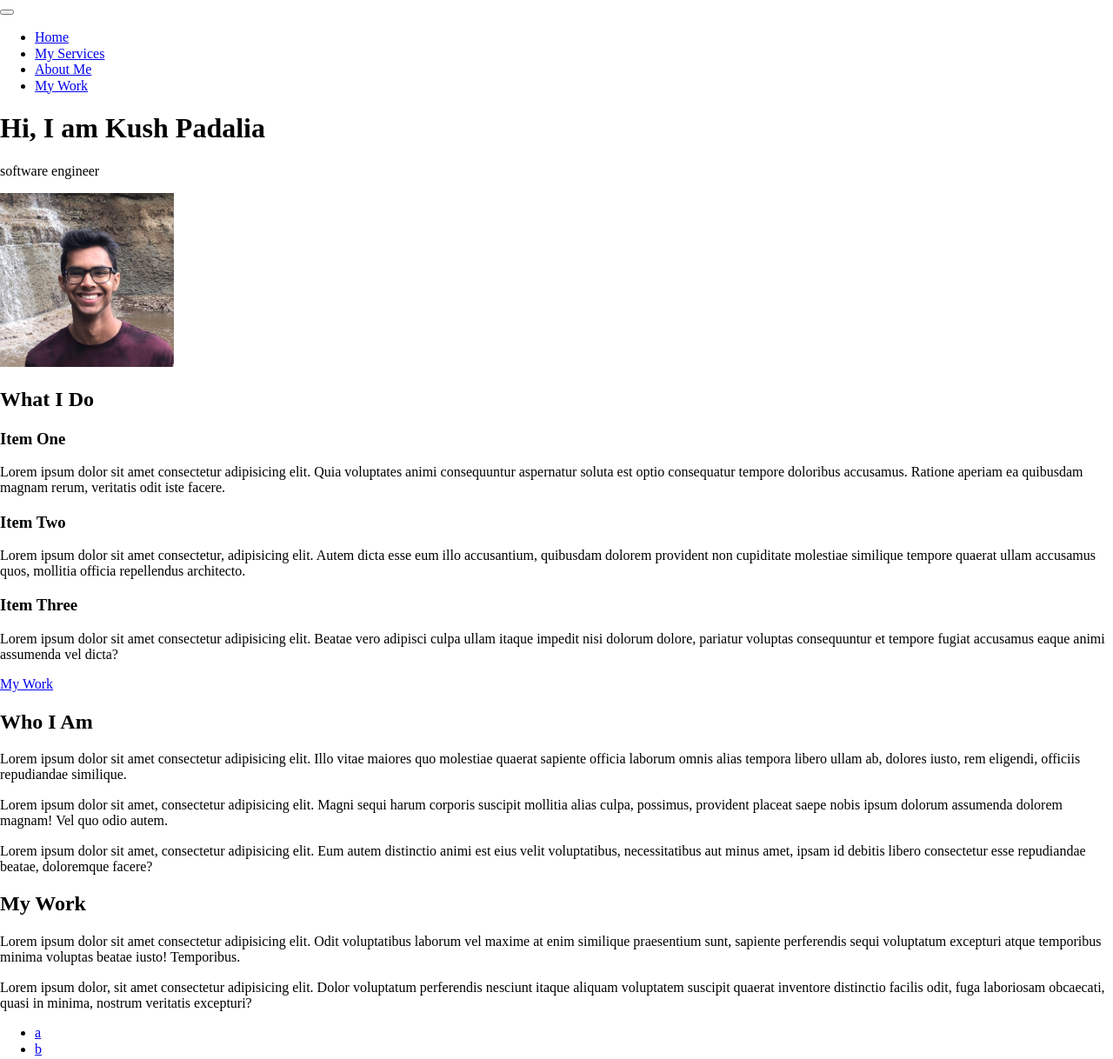
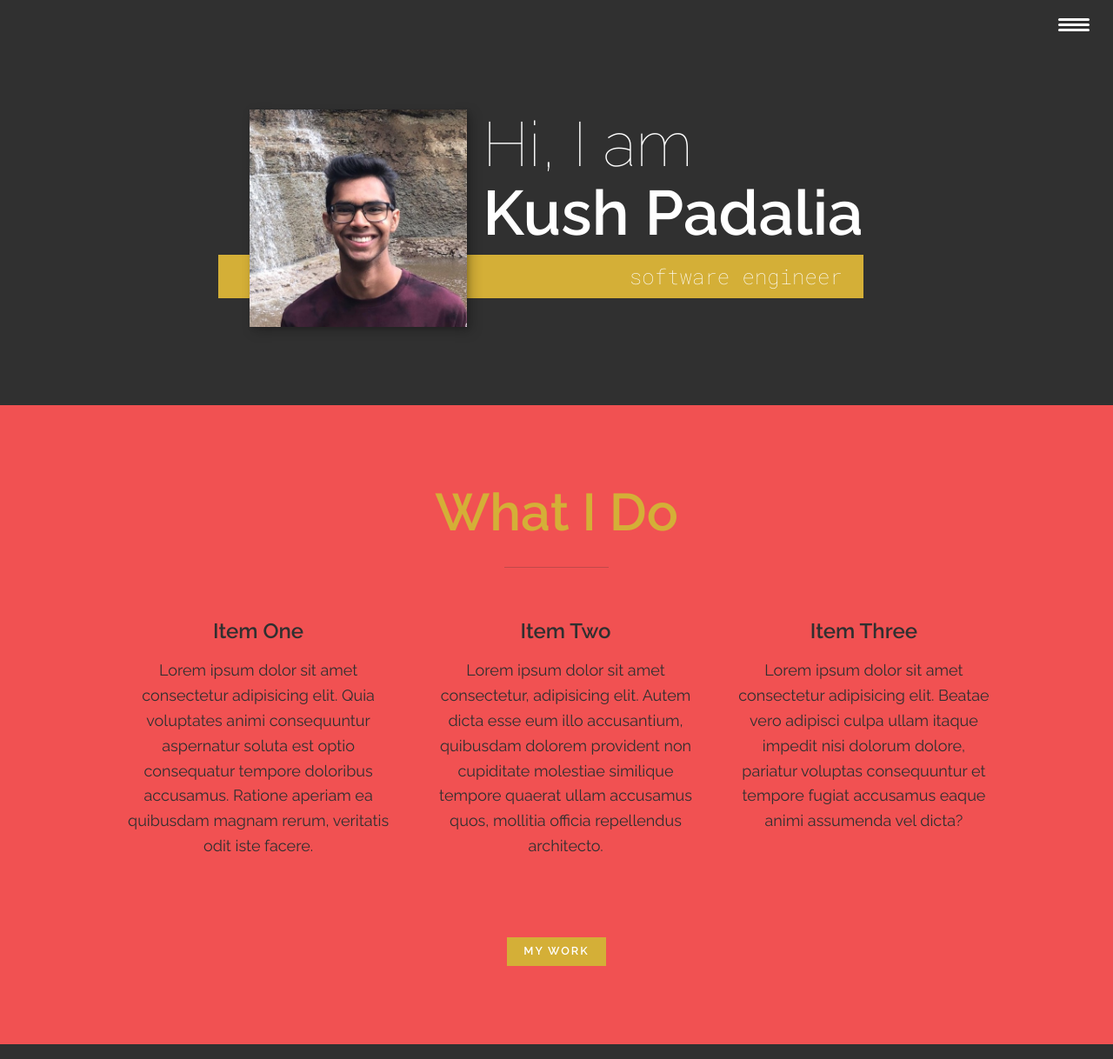
Before and after one commit to kush2021/PersonalWesbite, a plain HTML site: page index.html in a window 1280 px wide. Shown: the top 1218 px of the page at 87% size. Drawn offline with nearby package versions, Linux system fonts and the light colour scheme.

Commit message:
Added CSS and JS.

```diff
--- /dev/null
+++ b/css/style.css
@@ -0,0 +1,418 @@
+*,
+*::before,
+*::after {
+    box-sizing: border-box;
+}
+
+/* Custom Properties */
+
+:root {
+    --ff-primary: 'Raleway', sans-serif;
+    --ff-secondary: 'Roboto Mono', monospace;
+
+    --fw-reg: 100;
+    --fw-bold: 600;
+
+    --clr-dark: #303030;
+    --clr-light: #FFF;
+    --clr-accent: #D4AF37;
+    --clr-accent-secondary: #F15152;
+    --clr-accent-tertiary: #0E7C7B;
+
+    --fs-h1: 3rem;
+    --fs-h2: 2.25rem;
+    --fs-h3: 1.25rem;
+    --fs-body: 1rem;
+
+    --bs: 0.25em 0.25em 0.75em rgba(0, 0, 0, 0.25), 0.125em 0.125em 0.25em rgba(0, 0, 0, 0.15);
+}
+
+@media (min-width: 800px) {
+    :root {
+        --fs-h1: 4.5rem;
+        --fs-h2: 3.75rem;
+        --fs-h3: 1.5rem;
+        --fs-body: 1.125rem;
+    }
+}
+
+/* General Styles */
+
+html {
+    scroll-behavior: smooth;
+}
+
+body {
+    background: var(--clr-dark);
+    color: var(--clr-light);
+    margin: 0;
+    font-family: var(--ff-primary);
+    font-size: var(--fs-body);
+    line-height: 1.6;
+}
+
+section {
+    padding: 5em 2em;
+}
+
+img {
+    display: block;
+    max-width: 100%;
+}
+
+strong {
+    font-weight: var(--fw-bold);
+}
+
+:focus {
+    outline: 3px solid var(--clr-accent);
+    outline-offset: 3px;
+}
+
+/* Buttons */
+
+.btn {
+    display: inline-block;
+    padding: .5em 1.5em;
+    background: var(--clr-accent);
+    color: var(--clr-light);
+    text-decoration: none;
+    cursor: pointer;
+    font-size: .8rem;
+    text-transform: uppercase;
+    letter-spacing: 2px;
+    font-weight: var(--fw-bold);
+    transition: transform 200ms ease-in-out;
+}
+
+.btn:hover {
+    transform: scale(1.25);
+}
+
+/* Typography */
+
+h1,
+h2,
+h3 {
+    line-height: 1.1;
+    margin: 0;
+}
+
+h1 {
+    font-size: var(--fs-h1)
+}
+
+h2 {
+    font-size: var(--fs-h2)
+}
+
+h3 {
+    font-size: var(--fs-h3)
+}
+
+.section__title {
+
+}
+
+.section__title--intro {
+    font-weight: var(--fw-reg)
+}
+
+.section__title--intro strong {
+    display: block;
+}
+
+.section__subtitle {
+    margin: 0;
+    font-size: var(--fs-h3);
+}
+
+.section__subtitle--intro,
+.section__subtitle--about {
+    background: var(--clr-accent);
+    padding: 0.25em 1em;
+    font-family: var(--ff-secondary);
+    margin-bottom: 1em;
+}
+
+.section__subtitle--work {
+    color: var(--clr-accent);
+    font-weight: var(--fw-bold);
+    margin-bottom: 2em;
+}
+
+/* Header */
+
+header {
+    display: flex;
+    justify-content: space-between;
+    padding: 1em;
+}
+
+.nav {
+    position: fixed;
+    background: var(--clr-light);
+    color: var(--clr-dark);
+    top: 0;
+    bottom: 0;
+    left: 0;
+    right: 0;
+    z-index: 100;
+    transform: translateX(100%);
+    transition: transform 250ms cubic-bezier(.5, 0, .5, 1);
+}
+
+.nav__list {
+    list-style: none;
+    display: flex;
+    height: 100%;
+    flex-direction: column;
+    justify-content: space-evenly;
+    align-items: center;
+    margin: 0;
+    padding: 0;
+}
+
+.nav__link {
+    color: inherit;
+    font-weight: var(--fw-bold);
+    font-size: var(--fs-h2);
+    text-decoration: none;
+}
+
+.nav__link:hover {
+    color: var(--clr-accent);
+}
+
+.nav-toggle {
+    padding: .5em;
+    background: transparent;
+    border: 0;
+    cursor: pointer;
+    position: absolute;
+    right: 1em;
+    top: 1em;
+    z-index: 1000;
+}
+
+.nav-open .nav {
+    transform: translateX(0);
+}
+
+.nav-open .nav-toggle {
+    position: fixed;
+}
+
+.nav-open .hamburger {
+    transform: rotate(.625turn);
+}
+
+.nav-open .hamburger::before {
+    transform: rotate(90deg) translateX(-6px);
+}
+
+.nav-open .hamburger::after {
+    opacity: 0;
+}
+
+.hamburger {
+    display: block;
+    position: relative;
+}
+
+.hamburger,
+.hamburger::before,
+.hamburger::after {
+    background: var(--clr-light);
+    width: 2em;
+    height: 3px;
+    border-radius: 1em;
+    transition: transform 250ms ease-in-out;
+}
+
+.hamburger::before,
+.hamburger::after {
+    content: '';
+    position: absolute;
+    left: 0;
+    right: 0;
+}
+
+.hamburger::before {
+    top: 6px;
+}
+
+.hamburger::after {
+    bottom: 6px;
+}
+
+/* Intro Section */
+
+.intro {
+    position: relative;
+}
+
+.intro__img {
+    box-shadow: var(--bs);
+}
+
+.section__subtitle--intro {
+    display: inline-block;
+}
+
+@media (min-width: 600px) {
+    .intro {
+        display: grid;
+        width: min-content;
+        margin: 0 auto;
+        grid-column-gap: 1em;
+        grid-template-areas: "img title" "img subtitle";
+        grid-template-columns: min-content max-content;
+    }
+
+    .intro__img {
+        grid-area: img;
+        min-width: 250px;
+        position: relative;
+        z-index: 2;
+    }
+
+    .section__subtitle--intro {
+        align-self: start;
+        grid-column: -1 / 1;
+        grid-row: 2;
+        text-align: right;
+        position: relative;
+        left: -1.5em;
+        width: calc(100% + 1.5em);
+    }
+}
+
+/* My Services Section */
+
+.my-services {
+    background-color: var(--clr-accent-secondary);
+    color: var(--clr-dark);
+    text-align: center;
+}
+
+.section__title--services {
+    color: var(--clr-accent);
+    position: relative;
+
+}
+
+.section__title--services::after {
+    content: '';
+    display: block;
+    width: 2em;
+    height: 1px;
+    margin: 0.5em auto 1em;
+    background: var(--clr-dark);
+    opacity: 0.25;
+}
+
+.services {
+    margin-bottom: 4em;
+}
+
+.service {
+    max-width: 500px;
+    margin: 0 auto;
+}
+
+@media (min-width: 800px) {
+    .services {
+        display: flex;
+        max-width: 1000px;
+        margin-left: auto;
+        margin-right: auto;
+    }
+
+    .service + .service {
+        margin-left: 2em;
+    }
+}
+
+/* About Me Section */
+
+.about-me {
+    max-width: 1000px;
+    margin: 0 auto;
+}
+
+.about-me__img {
+    box-shadow: var(--bs);
+}
+
+@media (min-width: 600px) {
+    .about-me {
+        display: grid;
+        grid-template-columns: 1fr 200px;
+        grid-template-areas: "title img" "subtitle img" "text img";
+        grid-column-gap: 2em;
+    }
+
+    .section__title--about {
+        grid-area: title;
+    }
+
+    .section__subtitle--about {
+        grid-column: 1 / -1;
+        grid-row: 2;
+        position: relative;
+        left: -1em;
+        width: calc(100% + 2em);
+        padding-left: 1em;
+        padding-right: calc(200px + 4em);
+    }
+
+    .about-me__img {
+        grid-area: img;
+        position: relative;
+        z-index: 2;
+    }
+}
+
+/* My Work Section */
+
+.my-work {
+    background-color: var(--clr-accent-tertiary);
+    color: var(--clr-dark);
+    text-align: center;
+}
+
+/* Footer */
+
+.footer {
+    background: var(--clr-light);
+    color: var(--clr-accent);
+    text-align: center;
+    padding: .5em 0;
+    font-size: var(--fs-h3);
+}
+
+.footer a {
+    color: inherit;
+    text-decoration: none;
+}
+
+.social-list__link:hover {
+    opacity: .7;
+}
+
+.social-list {
+    list-style: none;
+    display: flex;
+    justify-content: center;
+    margin: 2em 0 0;
+    padding: 0;
+}
+
+.social-list__item {
+    margin: 0 .5em;
+}
+
+.social-list__link {
+    padding: .5em;
+}
--- a/index.html
+++ b/index.html
@@ -6,6 +6,11 @@
         <title>Kush's Personal Website</title>
         <link rel = "stylesheet" href = "https://cdnjs.cloudflare.com/ajax/libs/normalize/7.0.0/normalize.min.css">
         <link rel = "stylesheet" href = "https://cdnjs.cloudflare.com/ajax/libs/font-awesome/5.11.2/css/all.css" integrity = "sha256-46qynGAkLSFpVbEBog43gvNhfrOj+BmwXdxFgVk/Kvc=" crossorigin = "anonymous">
+        <script src="https://kit.fontawesome.com/efd88bd628.js" crossorigin="anonymous"></script>
+        <link rel = "stylesheet" href = "css/style.css">
+        <link rel="preconnect" href="https://fonts.googleapis.com">
+        <link rel="preconnect" href="https://fonts.gstatic.com" crossorigin>
+        <link href="https://fonts.googleapis.com/css2?family=Raleway:wght@100;200;400;600&family=Roboto+Mono:wght@100&display=swap" rel="stylesheet">
     </head>
     <body>
         <header>
@@ -37,7 +42,7 @@
             <p class = "section__subtitle section__subtitle--intro">
                 software engineer
             </p>
-            <img src = "img/kush.JPG" alt = "a picture of Kush" width = "auto" height = "200px">
+            <img src = "img/kush.JPG" alt = "a picture of Kush" class = "intro__img">
         </section>
         <!-- My Services -->
         <section class = "my-services" id = "services">
@@ -84,10 +89,12 @@
                     Lorem ipsum dolor sit amet, consectetur adipisicing elit. Eum autem distinctio animi est eius velit voluptatibus, necessitatibus aut minus amet, ipsam id debitis libero consectetur esse repudiandae beatae, doloremque facere?
                 </p>
             </div>
+            <img src = "img/kush.JPG" alt = "" class = "about-me__img">
         </section>
         <!-- My Work -->
         <section class = "my-work" id = "work">
-            <h2 class = "section__title">My Work</h2>
+            <h2 class = "section__title section__title--work">My Work</h2>
+            <p class = "section__subtitle section__subtitle--work">A selection of my range of work</p>
             <p class = "section__subtitle">
                 Lorem ipsum dolor sit amet consectetur adipisicing elit. Odit voluptatibus laborum vel maxime at enim similique praesentium sunt, sapiente perferendis sequi voluptatum excepturi atque temporibus minima voluptas beatae iusto! Temporibus.
             </p>
@@ -98,19 +105,20 @@
             </div>
         </section>
         <!-- Footer -->
-        <footer>
+        <footer class = "footer">
             <ul class = "social-list">
                 <li class = "social-list__item">
                     <a class = "social-list__link" href = "mailto:kushpadalia2002@gmail.com">
-                        a
+                        <i class="fa-solid fa-envelope"></i>
                     </a>
                 </li>
                 <li class = "social-list__item">
                     <a class = "social-list__link" href = "https://github.com/kush2021">
-                        b
+                        <i class="fa-brands fa-github"></i>
                     </a>
                 </li>
             </ul>
         </footer>
+        <script src = "js/index.js"></script>
     </body>
 </html>
--- /dev/null
+++ b/js/index.js
@@ -0,0 +1,12 @@
+const navToggle = document.querySelector('.nav-toggle');
+const navLinks = document.querySelectorAll('.nav__link');
+
+navToggle.addEventListener('click', () => {
+    document.body.classList.toggle('nav-open');
+});
+
+navLinks.forEach(link => {
+    link.addEventListener('click', () => {
+        document.body.classList.remove('nav-open');
+    })
+})
```
